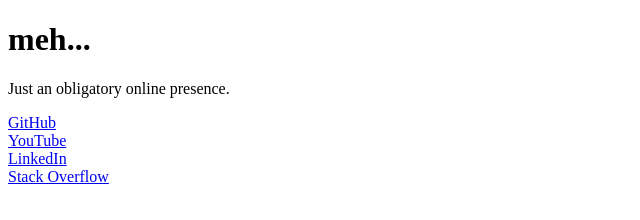
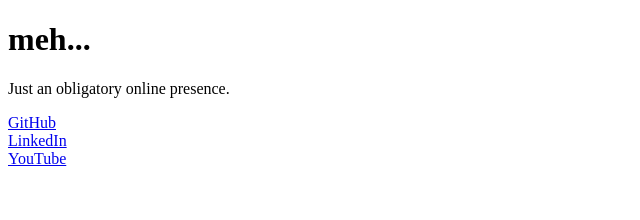
Before and after one commit to flunkey-stooge/flunkey-stooge.github.io, a plain HTML site: page index.html in a window 1280 px wide. Shown: the whole page, without its empty margins (0-640 px from the left). Drawn offline with Linux system fonts and the light colour scheme.

Commit message:
Update index.html

```diff
--- a/index.html
+++ b/index.html
@@ -5,9 +5,8 @@
 <p>Just an obligatory online presence.</p>
 <DL><p>
   <DT><A HREF="https://github.com/flunkey-stooge" target="_blank">GitHub</A>
+  <DT><A HREF="https://www.linkedin.com/in/flunkey-stooge" target="_blank">LinkedIn</A>
   <DT><A HREF="https://www.youtube.com/channel/UCgiZFOC56d6jV1adjHVFnYQ" target="_blank">YouTube</A>
-  <DT><A HREF="https://www.linkedin.com/in/flunkey-stooge" target="_blank">LinkedIn</A>
-  <DT><A HREF="https://stackoverflow.com/users/14980138/flunkey-stooge" target="_blank">Stack Overflow</A>
 </DL><p>
 </body>
 </html>
```
